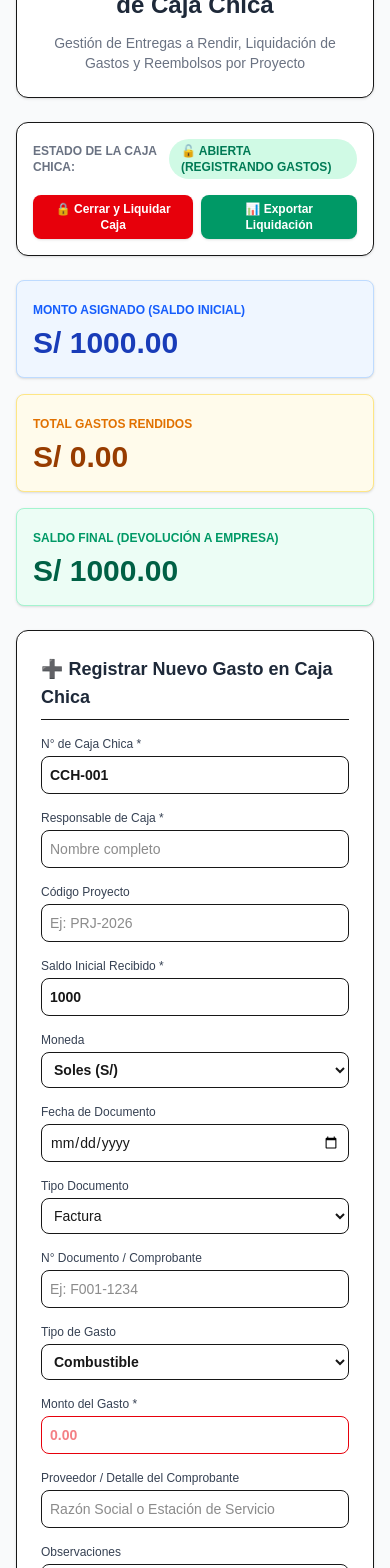
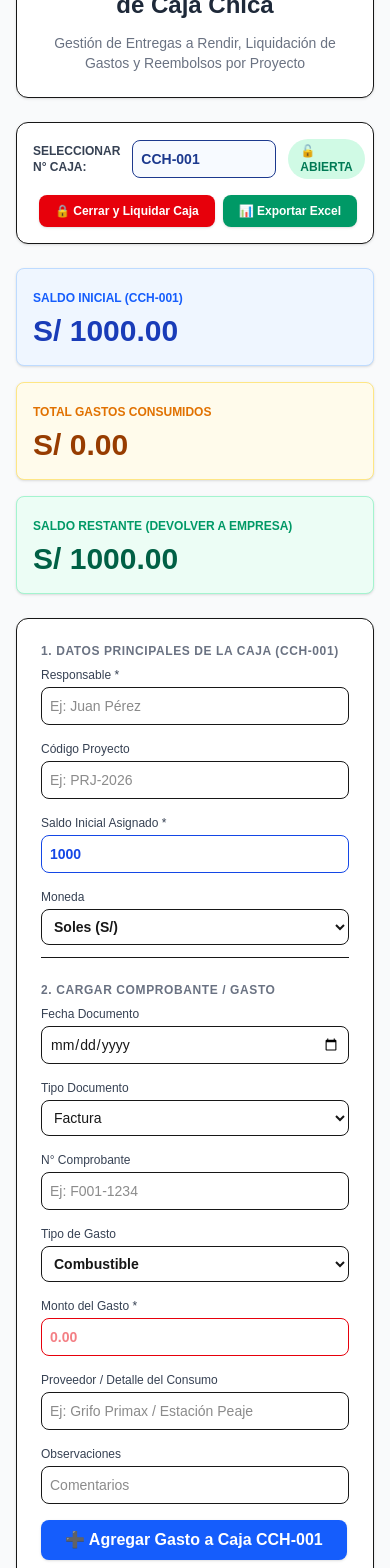
Before and after one commit to jroblestinajeros-lab/Control-de-vencimientos, a Next.js app: page /caja in a window 390 px wide. Shown: the part 160-1728 px from the top of the page. Built offline with nearby package versions, Linux system fonts and the light colour scheme; no server answers; the database is empty.

Commit message:
Update page.tsx

```diff
--- a/app/caja/page.tsx
+++ b/app/caja/page.tsx
@@ -15,13 +15,13 @@ interface RegistroCaja {
   codigo_proyecto: string;
   saldo_inicial: number;
   moneda: string;
-  fecha_documento: string;
-  tipo_documento: string;
-  numero_documento: string;
-  tipo_gasto: string;
-  monto_gasto: number;
-  proveedor_detalle: string;
-  observaciones: string;
+  fecha_documento?: string;
+  tipo_documento?: string;
+  numero_documento?: string;
+  tipo_gasto?: string;
+  monto_gasto?: number;
+  proveedor_detalle?: string;
+  observaciones?: string;
   estado_caja?: string;
 }
 
@@ -30,15 +30,16 @@ export default function CajaChicaHome() {
   const [loading, setLoading] = useState<boolean>(true);
   const [idEditando, setIdEditando] = useState<number | null>(null);
 
-  const [cajaBuscada, setCajaBuscada] = useState<string>('');
+  // Selección/Filtro de Caja Activa
+  const [cajaSeleccionada, setCajaSeleccionada] = useState<string>('CCH-001');
 
-  // Formulario
-  const [numeroCaja, setNumeroCaja] = useState<string>('CCH-001');
+  // Formulario 1: Datos de la Caja (Apertura)
   const [responsable, setResponsable] = useState<string>('');
   const [codigoProyecto, setCodigoProyecto] = useState<string>('');
   const [saldoInicial, setSaldoInicial] = useState<string>('1000');
   const [moneda, setMoneda] = useState<string>('PEN');
 
+  // Formulario 2: Datos del Gasto
   const [fechaDocumento, setFechaDocumento] = useState<string>('');
   const [tipoDocumento, setTipoDocumento] = useState<string>('Factura');
   const [numeroDocumento, setNumeroDocumento] = useState<string>('');
@@ -50,6 +51,19 @@ export default function CajaChicaHome() {
   useEffect(() => {
     cargarRegistros();
   }, []);
+
+  // Al cambiar la caja seleccionada, autocompletar responsable, proyecto y saldo inicial si existen
+  useEffect(() => {
+    const cajaExistente = registros.find(
+      (r) => r.numero_caja.toUpperCase() === cajaSeleccionada.toUpperCase().trim()
+    );
+    if (cajaExistente) {
+      setResponsable(cajaExistente.responsable || '');
+      setCodigoProyecto(cajaExistente.codigo_proyecto || '');
+      setSaldoInicial(cajaExistente.saldo_inicial?.toString() || '0');
+      setMoneda(cajaExistente.moneda || 'PEN');
+    }
+  }, [cajaSeleccionada, registros]);
 
   const cargarRegistros = async () => {
     setLoading(true);
@@ -65,6 +79,7 @@ export default function CajaChicaHome() {
 
   const limpiarFormularioGasto = () => {
     setIdEditando(null);
+    setFechaDocumento('');
     setNumeroDocumento('');
     setMontoGasto('');
     setProveedorDetalle('');
@@ -79,13 +94,13 @@ export default function CajaChicaHome() {
       return;
     }
 
-    if (!numeroCaja || !responsable || !montoGasto) {
-      alert('Por favor completa el N° de caja, responsable y monto del gasto.');
+    if (!cajaSeleccionada || !responsable || !montoGasto) {
+      alert('Por favor especifica el N° de Caja, Responsable y el Monto del Gasto.');
       return;
     }
 
     const payload: RegistroCaja = {
-      numero_caja: numeroCaja.toUpperCase().trim(),
+      numero_caja: cajaSeleccionada.toUpperCase().trim(),
       responsable,
       codigo_proyecto: codigoProyecto,
       saldo_inicial: parseFloat(saldoInicial) || 0,
@@ -112,12 +127,12 @@ export default function CajaChicaHome() {
   };
 
   const cambiarEstadoCaja = async (nuevoEstado: string) => {
-    if (!cajaBuscada && !numeroCaja) {
-      alert('Ingresa o filtra un N° de Caja Chica para cerrar o reabrir.');
+    if (!cajaSeleccionada) {
+      alert('Especifica el N° de Caja Chica.');
       return;
     }
 
-    const cajaTarget = (cajaBuscada || numeroCaja).toUpperCase().trim();
+    const cajaTarget = cajaSeleccionada.toUpperCase().trim();
 
     if (!confirm(`¿Estás seguro de cambiar el estado de la caja ${cajaTarget} a "${nuevoEstado}"?`)) {
       return;
@@ -137,21 +152,21 @@ export default function CajaChicaHome() {
 
   const prepararEdicion = (r: RegistroCaja) => {
     if (r.estado_caja === 'Cerrada') {
-      alert('No se puede editar un comprobante de una caja CERRADA. Reabre la caja primero si necesitas modificarlo.');
+      alert('No se puede editar un comprobante de una caja CERRADA.');
       return;
     }
     if (!r.id) return;
     setIdEditando(r.id);
-    setNumeroCaja(r.numero_caja);
+    setCajaSeleccionada(r.numero_caja);
     setResponsable(r.responsable);
     setCodigoProyecto(r.codigo_proyecto || '');
     setSaldoInicial(r.saldo_inicial.toString());
     setMoneda(r.moneda);
     setFechaDocumento(r.fecha_documento || '');
-    setTipoDocumento(r.tipo_documento);
+    setTipoDocumento(r.tipo_documento || 'Factura');
     setNumeroDocumento(r.numero_documento || '');
-    setTipoGasto(r.tipo_gasto);
-    setMontoGasto(r.monto_gasto.toString());
+    setTipoGasto(r.tipo_gasto || 'Combustible');
+    setMontoGasto(r.monto_gasto?.toString() || '');
     setProveedorDetalle(r.proveedor_detalle || '');
     setObservaciones(r.observaciones || '');
     window.scrollTo({ top: 0, behavior: 'smooth' });
@@ -170,7 +185,7 @@ export default function CajaChicaHome() {
 
   const exportarAExcel = () => {
     if (!registrosFiltrados || registrosFiltrados.length === 0) {
-      alert('No hay comprobantes para exportar.');
+      alert('No hay comprobantes para exportar en esta caja.');
       return;
     }
 
@@ -179,7 +194,7 @@ export default function CajaChicaHome() {
       'Responsable': r.responsable,
       'Proyecto': r.codigo_proyecto,
       'Moneda': r.moneda,
-      'Saldo Inicial': r.saldo_inicial,
+      'Saldo Inicial de Caja': r.saldo_inicial,
       'Fecha Doc.': r.fecha_documento,
       'Tipo Doc.': r.tipo_documento,
       'N° Comprobante': r.numero_documento,
@@ -192,20 +207,23 @@ export default function CajaChicaHome() {
 
     const worksheet = XLSX.utils.json_to_sheet(datosExcel);
     const workbook = XLSX.utils.book_new();
-    XLSX.utils.book_append_sheet(workbook, worksheet, 'Liquidación_Caja');
+    XLSX.utils.book_append_sheet(workbook, worksheet, 'Liquidacion_Caja');
 
-    XLSX.writeFile(workbook, `Rendicion_Caja_${cajaBuscada || numeroCaja}.xlsx`);
+    XLSX.writeFile(workbook, `Rendicion_Caja_${cajaSeleccionada}.xlsx`);
   };
 
-  const registrosFiltrados = cajaBuscada
-    ? registros.filter(r => r.numero_caja.toUpperCase() === cajaBuscada.toUpperCase().trim())
-    : registros;
+  // Filtrar comprobantes pertenecientes ÚNICAMENTE a la caja activa
+  const registrosFiltrados = registros.filter(
+    (r) => r.numero_caja.toUpperCase() === cajaSeleccionada.toUpperCase().trim()
+  );
 
-  const totalInicialCaja = registrosFiltrados.length > 0 ? registrosFiltrados[0].saldo_inicial : (parseFloat(saldoInicial) || 0);
+  // El saldo inicial se toma del primer registro registrado para esta caja, o del input
+  const primerRegistroCaja = registrosFiltrados[0];
+  const saldoInicialAsignado = primerRegistroCaja ? primerRegistroCaja.saldo_inicial : (parseFloat(saldoInicial) || 0);
   const totalGastosRendidos = registrosFiltrados.reduce((acc, r) => acc + (r.monto_gasto || 0), 0);
-  const saldoFinalCaja = totalInicialCaja - totalGastosRendidos;
+  const saldoFinalCaja = saldoInicialAsignado - totalGastosRendidos;
 
-  const estadoActualCaja = registrosFiltrados.length > 0 ? (registrosFiltrados[0].estado_caja || 'Abierta') : 'Abierta';
+  const estadoActualCaja = primerRegistroCaja ? (primerRegistroCaja.estado_caja || 'Abierta') : 'Abierta';
   const cajaEstaCerrada = estadoActualCaja === 'Cerrada';
 
   return (
@@ -219,35 +237,42 @@ export default function CajaChicaHome() {
           <p className="text-sm text-gray-500">Gestión de Entregas a Rendir, Liquidación de Gastos y Reembolsos por Proyecto</p>
         </div>
 
-        {/* Barra de Estado y Cierre de Caja */}
-        <div className="bg-white p-4 rounded-xl shadow-sm border flex flex-col sm:flex-row justify-between items-center gap-4">
-          <div className="flex items-center gap-3">
-            <span className="text-xs font-bold text-gray-500 uppercase">Estado de la Caja Chica:</span>
+        {/* Barra de Control de Caja Chica */}
+        <div className="bg-white p-4 rounded-xl shadow-sm border flex flex-col md:flex-row justify-between items-center gap-4">
+          <div className="flex items-center gap-3 w-full md:w-auto">
+            <label className="text-xs font-bold text-gray-700 uppercase">Seleccionar N° Caja:</label>
+            <input
+              type="text"
+              placeholder="Ej: CCH-001"
+              value={cajaSeleccionada}
+              onChange={(e) => setCajaSeleccionada(e.target.value)}
+              className="p-2 border rounded-lg text-sm font-extrabold text-blue-900 bg-blue-50/50 uppercase w-36"
+            />
             {cajaEstaCerrada ? (
-              <span className="px-3 py-1 rounded-full text-xs font-extrabold bg-red-100 text-red-700 flex items-center gap-1">
-                🔒 CERRADA / LIQUIDADA
+              <span className="px-3 py-1 rounded-full text-xs font-extrabold bg-red-100 text-red-700">
+                🔒 CERRADA
               </span>
             ) : (
-              <span className="px-3 py-1 rounded-full text-xs font-extrabold bg-emerald-100 text-emerald-700 flex items-center gap-1">
-                🔓 ABIERTA (REGISTRANDO GASTOS)
+              <span className="px-3 py-1 rounded-full text-xs font-extrabold bg-emerald-100 text-emerald-700">
+                🔓 ABIERTA
               </span>
             )}
           </div>
 
-          <div className="flex items-center gap-2">
+          <div className="flex items-center gap-2 w-full md:w-auto justify-end">
             {cajaEstaCerrada ? (
               <button
                 type="button"
                 onClick={() => cambiarEstadoCaja('Abierta')}
-                className="bg-amber-600 hover:bg-amber-700 text-white font-semibold py-1.5 px-4 rounded-lg text-xs shadow transition-colors"
+                className="bg-amber-600 hover:bg-amber-700 text-white font-semibold py-2 px-4 rounded-lg text-xs shadow transition-colors"
               >
-                🔓 Reabrir Caja Chica
+                🔓 Reabrir Caja
               </button>
             ) : (
               <button
                 type="button"
                 onClick={() => cambiarEstadoCaja('Cerrada')}
-                className="bg-red-600 hover:bg-red-700 text-white font-semibold py-1.5 px-4 rounded-lg text-xs shadow transition-colors"
+                className="bg-red-600 hover:bg-red-700 text-white font-semibold py-2 px-4 rounded-lg text-xs shadow transition-colors"
               >
                 🔒 Cerrar y Liquidar Caja
               </button>
@@ -256,30 +281,30 @@ export default function CajaChicaHome() {
             <button
               type="button"
               onClick={exportarAExcel}
-              className="bg-emerald-600 hover:bg-emerald-700 text-white font-semibold py-1.5 px-4 rounded-lg text-xs shadow transition-colors flex items-center gap-1"
+              className="bg-emerald-600 hover:bg-emerald-700 text-white font-semibold py-2 px-4 rounded-lg text-xs shadow transition-colors"
             >
-              📊 Exportar Liquidación
+              📊 Exportar Excel
             </button>
           </div>
         </div>
 
-        {/* Resumen */}
+        {/* Resumen Financiero Específico de la Caja Seleccionada */}
         <div className="grid grid-cols-1 md:grid-cols-3 gap-4">
           <div className="bg-blue-50 border border-blue-200 p-4 rounded-lg shadow-sm">
-            <span className="text-xs font-bold text-blue-600 uppercase">Monto Asignado (Saldo Inicial)</span>
+            <span className="text-xs font-bold text-blue-600 uppercase">Saldo Inicial ({cajaSeleccionada})</span>
             <p className="text-3xl font-extrabold text-blue-800 mt-1">
-              {moneda === 'PEN' ? 'S/' : '$'} {totalInicialCaja.toFixed(2)}
+              {moneda === 'PEN' ? 'S/' : '$'} {saldoInicialAsignado.toFixed(2)}
             </p>
           </div>
           <div className="bg-amber-50 border border-amber-200 p-4 rounded-lg shadow-sm">
-            <span className="text-xs font-bold text-amber-600 uppercase">Total Gastos Rendidos</span>
+            <span className="text-xs font-bold text-amber-600 uppercase">Total Gastos Consumidos</span>
             <p className="text-3xl font-extrabold text-amber-800 mt-1">
               {moneda === 'PEN' ? 'S/' : '$'} {totalGastosRendidos.toFixed(2)}
             </p>
           </div>
           <div className={`border p-4 rounded-lg shadow-sm ${saldoFinalCaja >= 0 ? 'bg-emerald-50 border-emerald-200' : 'bg-red-50 border-red-200'}`}>
             <span className={`text-xs font-bold uppercase ${saldoFinalCaja >= 0 ? 'text-emerald-600' : 'text-red-600'}`}>
-              {saldoFinalCaja >= 0 ? 'Saldo Final (Devolución a Empresa)' : 'Saldo en Contra (Reembolso a Responsable)'}
+              {saldoFinalCaja >= 0 ? 'Saldo Restante (Devolver a Empresa)' : 'Saldo en Contra (Reembolsar al Trabajador)'}
             </span>
             <p className={`text-3xl font-extrabold mt-1 ${saldoFinalCaja >= 0 ? 'text-emerald-800' : 'text-red-800'}`}>
               {moneda === 'PEN' ? 'S/' : '$'} {Math.abs(saldoFinalCaja).toFixed(2)}
@@ -287,12 +312,39 @@ export default function CajaChicaHome() {
           </div>
         </div>
 
-        {/* Formulario */}
+        {/* Formulario de Entrada */}
         <form onSubmit={guardarGasto} className={`p-6 rounded-xl shadow-sm border space-y-4 ${cajaEstaCerrada ? 'bg-gray-100 opacity-60 pointer-events-none' : idEditando ? 'bg-amber-50/50 border-amber-300' : 'bg-white'}`}>
-          <div className="flex justify-between items-center border-b pb-2">
-            <h2 className="text-lg font-semibold text-gray-800">
-              {idEditando ? '✏️ Editando Gasto' : '➕ Registrar Nuevo Gasto en Caja Chica'}
-            </h2>
+
+          {/* Configuración Básica de la Caja */}
+          <div className="border-b pb-3 space-y-2">
+            <h2 className="text-xs font-bold text-gray-500 uppercase tracking-wider">1. Datos Principales de la Caja ({cajaSeleccionada})</h2>
+            <div className="grid grid-cols-1 md:grid-cols-4 gap-4">
+              <div>
+                <label className="block text-xs font-medium text-gray-700 mb-1">Responsable *</label>
+                <input type="text" placeholder="Ej: Juan Pérez" value={responsable} onChange={(e) => setResponsable(e.target.value)} className="w-full p-2 border rounded-lg text-sm" required disabled={cajaEstaCerrada} />
+              </div>
+              <div>
+                <label className="block text-xs font-medium text-gray-700 mb-1">Código Proyecto</label>
+                <input type="text" placeholder="Ej: PRJ-2026" value={codigoProyecto} onChange={(e) => setCodigoProyecto(e.target.value)} className="w-full p-2 border rounded-lg text-sm" disabled={cajaEstaCerrada} />
+              </div>
+              <div>
+                <label className="block text-xs font-medium text-gray-700 mb-1">Saldo Inicial Asignado *</label>
+                <input type="number" step="0.01" placeholder="0.00" value={saldoInicial} onChange={(e) => setSaldoInicial(e.target.value)} className="w-full p-2 border rounded-lg text-sm font-bold text-blue-700" required disabled={cajaEstaCerrada} />
+              </div>
+              <div>
+                <label className="block text-xs font-medium text-gray-700 mb-1">Moneda</label>
+                <select value={moneda} onChange={(e) => setMoneda(e.target.value)} className="w-full p-2 border rounded-lg text-sm bg-white font-semibold" disabled={cajaEstaCerrada}>
+                  <option value="PEN">Soles (S/)</option>
+                  <option value="USD">Dólares ($)</option>
+                </select>
+              </div>
+            </div>
+          </div>
+
+          {/* Registro del Gasto */}
+          <div className="space-y-2 pt-2">
+            <div className="flex justify-between items-center">
+              <h2 className="text-xs font-bold text-gray-500 uppercase tracking-wider">2. Cargar Comprobante / Gasto</h2>
               {idEditando && (
                 <button type="button" onClick={limpiarFormularioGasto} className="text-xs text-red-600 underline font-semibold">
                   ✖ Cancelar Edición
@@ -302,35 +354,7 @@ export default function CajaChicaHome() {
 
             <div className="grid grid-cols-1 md:grid-cols-3 lg:grid-cols-4 gap-4">
               <div>
-              <label className="block text-xs font-medium text-gray-700 mb-1">N° de Caja Chica *</label>
-              <input type="text" placeholder="Ej: CCH-001" value={numeroCaja} onChange={(e) => setNumeroCaja(e.target.value)} className="w-full p-2 border rounded-lg text-sm font-bold uppercase" required disabled={cajaEstaCerrada} />
-            </div>
-
-            <div>
-              <label className="block text-xs font-medium text-gray-700 mb-1">Responsable de Caja *</label>
-              <input type="text" placeholder="Nombre completo" value={responsable} onChange={(e) => setResponsable(e.target.value)} className="w-full p-2 border rounded-lg text-sm" required disabled={cajaEstaCerrada} />
-            </div>
-
-            <div>
-              <label className="block text-xs font-medium text-gray-700 mb-1">Código Proyecto</label>
-              <input type="text" placeholder="Ej: PRJ-2026" value={codigoProyecto} onChange={(e) => setCodigoProyecto(e.target.value)} className="w-full p-2 border rounded-lg text-sm" disabled={cajaEstaCerrada} />
-            </div>
-
-            <div>
-              <label className="block text-xs font-medium text-gray-700 mb-1">Saldo Inicial Recibido *</label>
-              <input type="number" step="0.01" placeholder="0.00" value={saldoInicial} onChange={(e) => setSaldoInicial(e.target.value)} className="w-full p-2 border rounded-lg text-sm font-bold" required disabled={cajaEstaCerrada} />
-            </div>
-
-            <div>
-              <label className="block text-xs font-medium text-gray-700 mb-1">Moneda</label>
-              <select value={moneda} onChange={(e) => setMoneda(e.target.value)} className="w-full p-2 border rounded-lg text-sm bg-white font-semibold" disabled={cajaEstaCerrada}>
-                <option value="PEN">Soles (S/)</option>
-                <option value="USD">Dólares ($)</option>
-              </select>
-            </div>
-
-            <div>
-              <label className="block text-xs font-medium text-gray-700 mb-1">Fecha de Documento</label>
+                <label className="block text-xs font-medium text-gray-700 mb-1">Fecha Documento</label>
                 <input type="date" value={fechaDocumento} onChange={(e) => setFechaDocumento(e.target.value)} className="w-full p-2 border rounded-lg text-sm" disabled={cajaEstaCerrada} />
               </div>
 
@@ -346,7 +370,7 @@ export default function CajaChicaHome() {
               </div>
 
               <div>
-              <label className="block text-xs font-medium text-gray-700 mb-1">N° Documento / Comprobante</label>
+                <label className="block text-xs font-medium text-gray-700 mb-1">N° Comprobante</label>
                 <input type="text" placeholder="Ej: F001-1234" value={numeroDocumento} onChange={(e) => setNumeroDocumento(e.target.value)} className="w-full p-2 border rounded-lg text-sm" disabled={cajaEstaCerrada} />
               </div>
 
@@ -370,41 +394,32 @@ export default function CajaChicaHome() {
               </div>
 
               <div className="md:col-span-2">
-              <label className="block text-xs font-medium text-gray-700 mb-1">Proveedor / Detalle del Comprobante</label>
-              <input type="text" placeholder="Razón Social o Estación de Servicio" value={proveedorDetalle} onChange={(e) => setProveedorDetalle(e.target.value)} className="w-full p-2 border rounded-lg text-sm" disabled={cajaEstaCerrada} />
-            </div>
+                <label className="block text-xs font-medium text-gray-700 mb-1">Proveedor / Detalle del Consumo</label>
+                <input type="text" placeholder="Ej: Grifo Primax / Estación Peaje" value={proveedorDetalle} onChange={(e) => setProveedorDetalle(e.target.value)} className="w-full p-2 border rounded-lg text-sm" disabled={cajaEstaCerrada} />
               </div>
 
               <div>
                 <label className="block text-xs font-medium text-gray-700 mb-1">Observaciones</label>
-            <input type="text" placeholder="Comentarios sobre el consumo" value={observaciones} onChange={(e) => setObservaciones(e.target.value)} className="w-full p-2 border rounded-lg text-sm" disabled={cajaEstaCerrada} />
+                <input type="text" placeholder="Comentarios" value={observaciones} onChange={(e) => setObservaciones(e.target.value)} className="w-full p-2 border rounded-lg text-sm" disabled={cajaEstaCerrada} />
+              </div>
+            </div>
           </div>
 
           <button type="submit" disabled={cajaEstaCerrada} className={`font-semibold py-2 px-6 rounded-lg shadow text-white ${idEditando ? 'bg-amber-600 hover:bg-amber-700' : 'bg-blue-600 hover:bg-blue-700'}`}>
-            {idEditando ? '💾 Actualizar Comprobante' : '➕ Agregar Gasto a Rendición'}
+            {idEditando ? '💾 Actualizar Comprobante' : `➕ Agregar Gasto a Caja ${cajaSeleccionada}`}
           </button>
         </form>
 
-        {/* Tabla */}
+        {/* Tabla de Comprobantes de la Caja Seleccionada */}
         <div className="bg-white p-6 rounded-xl shadow-sm border space-y-4">
-          <div className="flex flex-col sm:flex-row justify-between items-start sm:items-center gap-4 border-b pb-3">
-            <h2 className="text-lg font-semibold text-gray-800">Detalle de Comprobantes Rendidos</h2>
-            <div className="flex items-center gap-2">
-              <label className="text-xs font-medium text-gray-600">Filtrar N° Caja:</label>
-              <input
-                type="text"
-                placeholder="Ej: CCH-001"
-                value={cajaBuscada}
-                onChange={(e) => setCajaBuscada(e.target.value)}
-                className="p-1.5 border rounded-lg text-xs uppercase font-bold"
-              />
-            </div>
-          </div>
+          <h2 className="text-lg font-semibold text-gray-800 border-b pb-2">
+            Comprobantes Rendidos en Caja <span className="text-blue-600 font-extrabold">{cajaSeleccionada}</span>
+          </h2>
 
           {loading ? (
-            <p className="text-center text-sm text-gray-500 py-4">Cargando gastos de caja chica...</p>
+            <p className="text-center text-sm text-gray-500 py-4">Cargando rendición...</p>
           ) : registrosFiltrados.length === 0 ? (
-            <p className="text-center text-sm text-gray-500 py-4">No hay comprobantes cargados en esta caja chica.</p>
+            <p className="text-center text-sm text-gray-500 py-4">No hay comprobantes registrados aún para la caja {cajaSeleccionada}.</p>
           ) : (
             <div className="overflow-x-auto">
               <table className="w-full text-left text-xs text-gray-600 border-collapse">
@@ -429,7 +444,7 @@ export default function CajaChicaHome() {
                       <td className="p-3"><span className="font-semibold">{r.tipo_documento}:</span> {r.numero_documento || 'S/N'}</td>
                       <td className="p-3 font-medium text-blue-700">{r.tipo_gasto}</td>
                       <td className="p-3">{r.proveedor_detalle || '-'}</td>
-                      <td className="p-3 font-bold text-red-600">{r.moneda === 'PEN' ? 'S/' : '$'} {r.monto_gasto.toFixed(2)}</td>
+                      <td className="p-3 font-bold text-red-600">{r.moneda === 'PEN' ? 'S/' : '$'} {(r.monto_gasto || 0).toFixed(2)}</td>
                       <td className="p-3 text-center space-x-2">
                         {r.id && (
                           <>
```
Lines whose indentation alone changed are shown as unchanged.
